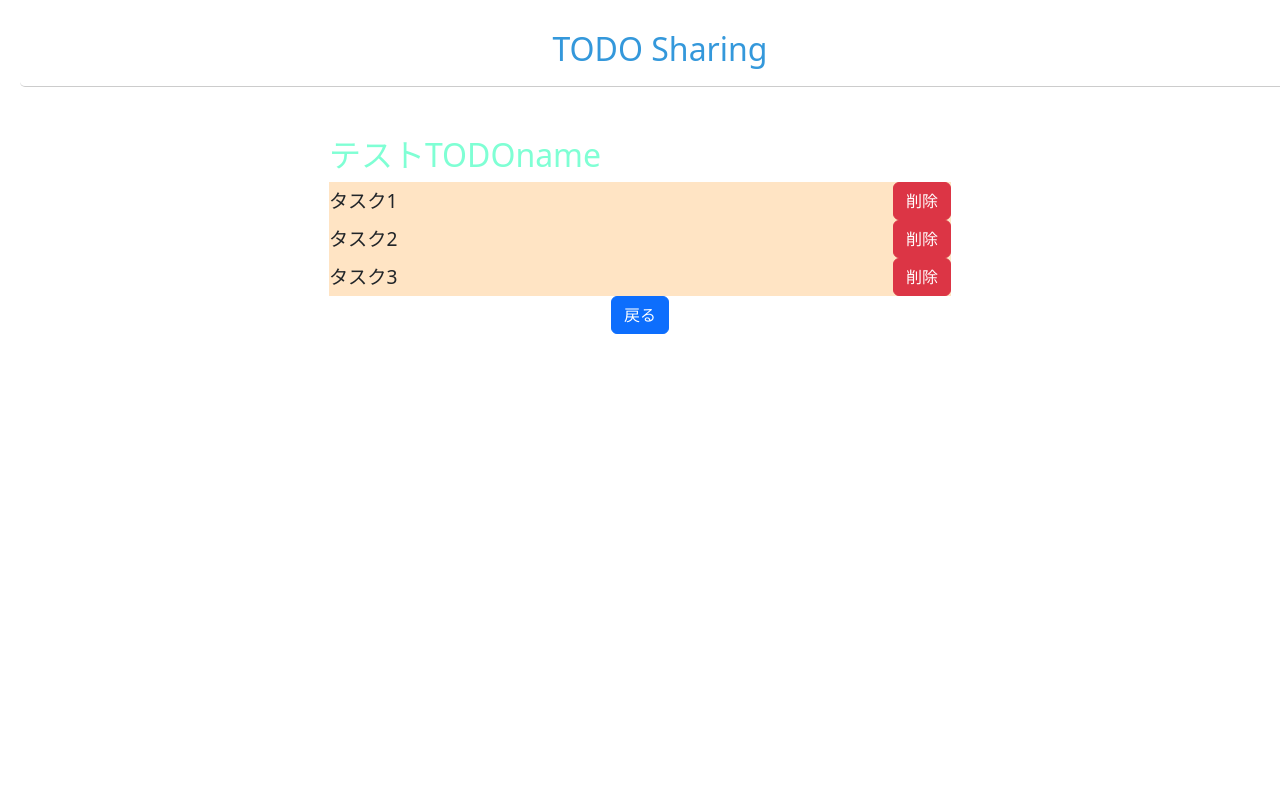
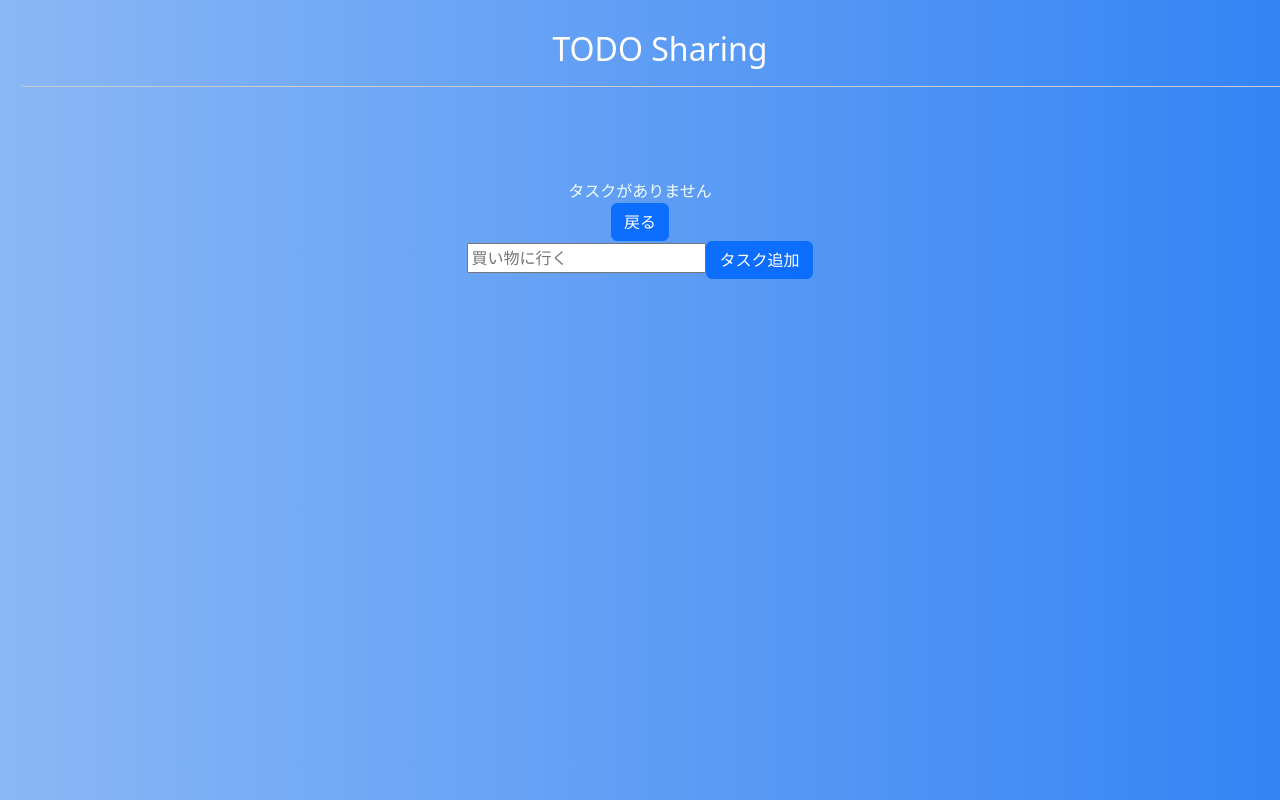
Before and after one commit to momotabetai0110/TODO-Sharing, a Vue app: page /todo in a window 1280 px wide. Built offline with nearby package versions, Linux system fonts and the light colour scheme.

Commit message:
API実装

```diff
--- a/package.json
+++ b/package.json
@@ -9,11 +9,13 @@
     "preview": "vite preview"
   },
   "dependencies": {
+    "axios": "^1.9.0",
     "bootstrap": "^5.3.5",
     "vue": "^3.5.13",
     "vue-router": "^4.5.1"
   },
   "devDependencies": {
+    "@types/axios": "^0.14.4",
     "@vitejs/plugin-vue": "^5.2.3",
     "@vue/tsconfig": "^0.7.0",
     "sass": "^1.87.0",
--- a/src/App.vue
+++ b/src/App.vue
@@ -1,8 +1,8 @@
 <!-- App.vue -->
 <template>
   <div id="app">
-    <div style="position: fixed; top: 0; left: 0; width: 100%;  border-bottom: 1px solid #ccc;">
-      <h2>TODO Sharing</h2>
+    <div style="position: fixed; top: 0; left: 0; width: 100%; border-bottom: 1px solid #ccc;">
+      <h2 style="color: white;">TODO Sharing</h2>
     </div>
     <router-view /> <!-- ここにページが表示される -->
   </div>
--- a/src/pages/HomePage.vue
+++ b/src/pages/HomePage.vue
@@ -4,42 +4,102 @@
         <div style="display: block;">
             <div>TODOリストを新しく作成</div>
             <div>
-        <input type="text" v-model="createKeyword" placeholder="合言葉を入力">
+                <input type="text" v-model="createKeyword" placeholder="TODOリスト名">
                 <button class="btn btn-primary" @click="createTodo">作成</button>
             </div>
         </div>
         <div style="display: block; margin-left: 200px;">
             <div>TODOリストを検索</div>
             <div>
-        <input type="text" placeholder="合言葉を入力">
-        <button class="btn btn-primary">検索</button>
+                <input type="text" v-model="searchKeyword" placeholder="TODOリスト名">
+                <button class="btn btn-primary" @click="searchTodo">検索</button>
             </div>
         </div>
     </div>
-  <ErrorModal
-    :show="showErrorModal"
-    message="合言葉を入力してください"
-    @close="showErrorModal = false"
-  />
+    <ErrorModal :show="showErrorModal" :message="errorMessage" @close="showErrorModal = false" />
 </template>
 
 <script setup lang="ts">
 import { ref } from 'vue'
 import { useRouter } from 'vue-router'
 import ErrorModal from '@/components/ErrorModal.vue'
+import axios from 'axios'
 
 const router = useRouter()
 const createKeyword = ref('')
+const searchKeyword = ref('')
 const showErrorModal = ref(false)
+const errorMessage = ref('')
 
-const createTodo = () => {
+const createTodo = async () => {
     if (createKeyword.value.trim()) {
+        try {
+            //API実行
+            const createResponse = await axios.post('http://127.0.0.1/api/todo-lists', {
+                list_name: createKeyword.value
+            })
+
+            if (createResponse.data.result === 0) {
+                //成功の場合
                 router.push({
                     path: '/todo',
                     query: { keyword: createKeyword.value }
                 })
+            } else if (createResponse.data.result === 1) {
+                //既に存在した場合
+                errorMessage.value = '既にその名前は使用されています'
+                showErrorModal.value = true
             } else {
+                errorMessage.value = 'エラーが発生しました'
+                showErrorModal.value = true
+            }
+
+        } catch {
+            errorMessage.value = 'エラーが発生しました'
+            showErrorModal.value = true
+        }
+    } else {
+        //何も入力されていない
+        errorMessage.value = '名前を入力してください'
+        showErrorModal.value = true
+    }
+}
+
+const searchTodo = async () => {
+    if (searchKeyword.value.trim()) {
+        try {
+            const searchResponse = await axios.get('http://127.0.0.1/api/todo-contents', {
+                params: {
+                    list_name: searchKeyword.value
+                }
+            })
+            if (searchResponse.data.result === 0) {
+                errorMessage.value = 'TODOリストが見つかりません'
+                showErrorModal.value = true
+            } else if (searchResponse.data.result === 1) {
+                router.push({
+                    path: '/todo',
+                    query: {
+                        keyword: searchKeyword.value,
+                        list_id: searchResponse.data.list_id,
+                        content_data: JSON.stringify(searchResponse.data)
+                    }
+                })
+            }
+        } catch {
+            errorMessage.value = 'エラーが発生しました'
+            showErrorModal.value = true
+        }
+    } else {
+        //何も入力されていない
+        errorMessage.value = '名前を入力してください'
         showErrorModal.value = true
     }
 }
 </script>
+<style>
+body {
+    background: linear-gradient(90deg, #8ab7f6 0%, #3484f4 100%);
+    color: azure;
+}
+</style>
--- a/src/pages/TodoPage.vue
+++ b/src/pages/TodoPage.vue
@@ -1,40 +1,122 @@
 <template>
     <!-- Pages/TodoPage.vue -->
-     <div style="margin-bottom: 350px;">
-    <h2 style="color: aquamarine; margin-right:350px;">{{ TodoName }}</h2>
+    <div style="margin-bottom: 350px;">
+        <h1 style="color:aliceblue; margin-right:350px;">{{ TodoName }}</h1>
 
-    <div class="TodoList" style="background-color: bisque; display: block; font-size: larger;">
-        <div v-for="(item, index) in TodoItems" :key="index"
-            style="display: flex; justify-content: space-between; align-items: center;">
-            <div>{{ item }}</div>
-            <div style="align-items: end;">
-                <button class="btn btn-danger">削除</button>
+        <div v-if="notContent === false">
+            タスクがありません
+        </div>
+        <div class="TodoList" style=" display: block; font-size: larger; ">
+            <div v-for="item in TodoItems" :key="item.content_id"
+                style="display: flex; justify-content: space-between; align-items: center; margin-top: 10px;">
+                <div>{{ item.content_name }}</div>
+                <div style="align-items: end;">
+                    <button class="btn btn-danger" @click="deleteTask(item.content_id)">削除</button>
+                </div>
             </div>
         </div>
+        <button class="btn btn-primary" @click="goBack">戻る</button>
+        <div>
+            <input type="text" v-model="addTaskWord" placeholder="買い物に行く">
+            <button class="btn btn-primary" @click="addTask">タスク追加</button>
+        </div>
     </div>
-    <button class="btn btn-primary" @click="goBack">戻る</button>
-</div>
+    <ErrorModal :show="showErrorModal" :message="errorMessage" @close="showErrorModal = false" />
+
 </template>
 
 <script setup lang="ts">
 import { ref, onMounted } from 'vue'
 import { useRouter, useRoute } from 'vue-router'
+import ErrorModal from '@/components/ErrorModal.vue'
+import axios from 'axios'
+
+interface TodoItem {
+    content_id: number
+    content_name: string
+}
 
 const router = useRouter()
 const route = useRoute()
-const TodoName = ref('テストTODOname')
-const TodoItems = ref([
-    "タスク1",
-    "タスク2",
-    "タスク3",
-])
+const TodoName = ref('')
+const TodoItems = ref<TodoItem[]>([])
+const notContent = ref(false);
+const addTaskWord = ref('');
+const showErrorModal = ref(false)
+const errorMessage = ref('')
+const listId = ref('')
 
 onMounted(() => {
     const keyword = route.query.keyword as string
     if (keyword) {
         TodoName.value = keyword
     }
+    const contentData = route.query.content_data
+    if (contentData) {
+        const parsedData = JSON.parse(contentData as string)
+        if (parsedData.data && parsedData.data.length > 0) {
+            notContent.value = true
+            TodoItems.value = parsedData.data
+        } else {
+            notContent.value = false
+            TodoItems.value = []
+        }
+    }
+    const listIdFromQuery = route.query.list_id
+    if (listIdFromQuery) {
+        listId.value = listIdFromQuery as string
+    }
 })
+
+const addTask = async () => {
+    if (addTaskWord.value) {
+        try {
+            const response = await axios.post('http://127.0.0.1/api/todo-contents', {
+                list_id: listId.value,
+                content_name: addTaskWord.value
+            })
+
+            // タスク追加後に最新のタスクリストを取得
+            const listResponse = await axios.get('http://127.0.0.1/api/todo-contents', {
+                params: {
+                    list_name: TodoName.value
+                }
+            })
+            TodoItems.value = listResponse.data.data
+            notContent.value = true
+            addTaskWord.value = '' // 入力フィールドをクリア
+        } catch {
+            errorMessage.value = 'エラーが発生しました'
+            showErrorModal.value = true
+        }
+    } else {
+        errorMessage.value = 'タスクを入力してください'
+        showErrorModal.value = true
+    }
+}
+
+const deleteTask = async (contentId: number) => {
+    try {
+        await axios.delete('http://127.0.0.1/api/todo-contents', {
+            params: {
+                content_id: contentId
+            }
+        })
+        // タスク削除後に最新のタスクリストを取得
+        const listResponse = await axios.get('http://127.0.0.1/api/todo-contents', {
+            params: {
+                list_name: TodoName.value
+            }
+        })
+        TodoItems.value = listResponse.data.data
+        if (TodoItems.value.length === 0) {
+            notContent.value = false
+        }
+    } catch {
+        errorMessage.value = 'エラーが発生しました'
+        showErrorModal.value = true
+    }
+}
 
 const goBack = () => {
     router.push('/')
```
Also changed, not shown: 1 other file (tests, documents, lock files or other folders). Lines whose indentation alone changed are shown as unchanged.
